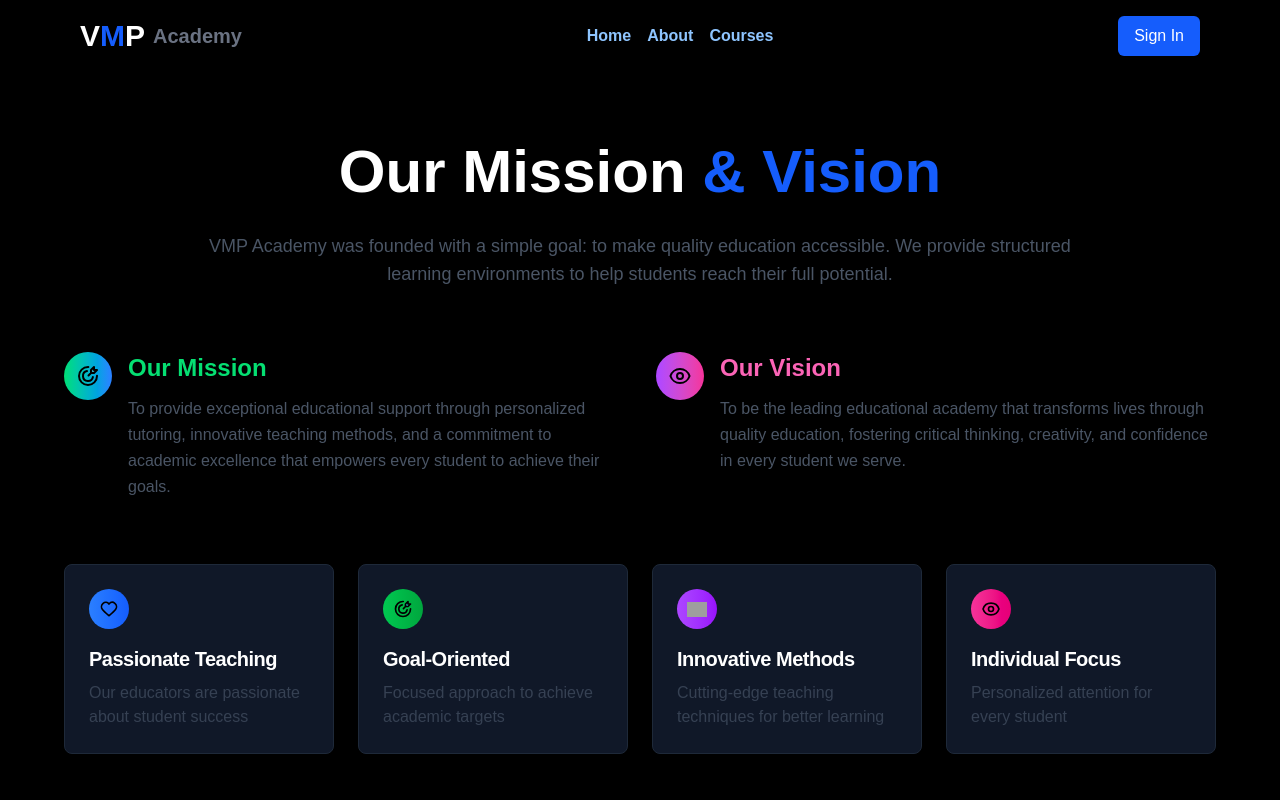
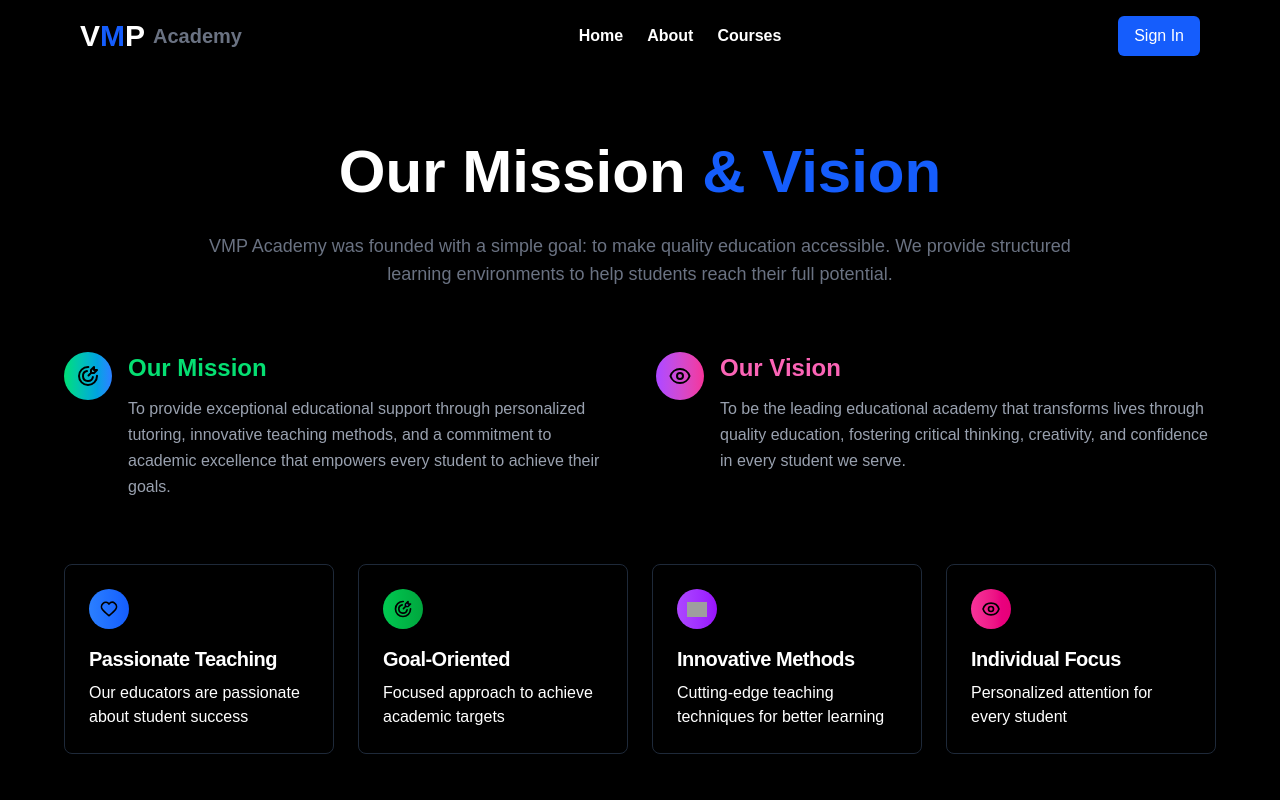
Before and after one commit to Dhanush-coder-ux/Vmp-Academy, a Next.js app: page /about in a window 1280 px wide. Shown: the top 800 px of the page. Built offline with nearby package versions, Linux system fonts and the light colour scheme; no server answers; the database is empty; grey boxes are pictures that could not be loaded.

Commit message:
button and some text changes

```diff
--- a/app/about/page.tsx
+++ b/app/about/page.tsx
@@ -12,7 +12,7 @@ const About = () => {
           <h1 className='text-3xl sm:text-5xl md:text-6xl font-semibold leading-[1.2]'>
             Our Mission <span className='text-blue-600'>& Vision</span>
           </h1>
-          <p className='mt-6 text-lg text-gray-600'>
+          <p className='mt-6 text-lg text-gray-500'>
             VMP Academy was founded with a simple goal: to make quality education accessible. We provide structured learning environments to help students reach their full potential.
           </p>
         </div>
@@ -25,7 +25,7 @@ const About = () => {
             </div>
             <div>
               <h3 className="text-2xl font-semibold mb-3 text-green-400">Our Mission</h3>
-              <p className="text-gray-600 leading-relaxed">
+              <p className="text-gray-400 leading-relaxed">
                 To provide exceptional educational support through personalized tutoring,
                 innovative teaching methods, and a commitment to academic excellence
                 that empowers every student to achieve their goals.
@@ -39,7 +39,7 @@ const About = () => {
             </div>
             <div>
               <h3 className="text-2xl font-semibold mb-3 text-pink-400">Our Vision</h3>
-              <p className="text-gray-600 leading-relaxed">
+              <p className="text-gray-400 leading-relaxed">
                 To be the leading educational academy that transforms lives through
                 quality education, fostering critical thinking, creativity, and
                 confidence in every student we serve.
@@ -50,41 +50,41 @@ const About = () => {
 
         {/* Feature Grid */}
         <div className="grid grid-cols-1 sm:grid-cols-2 lg:grid-cols-4 gap-6 max-w-6xl mx-auto mb-16">
-          <div className="block p-6  bg-gray-900 border border-gray-800 rounded-lg shadow-s transition-colors">
+          <div className="block p-6  bg-black border border-gray-800 rounded-lg shadow-s transition-colors">
             <div className="bg-gradient-to-r from-blue-500 to-blue-600 p-2 rounded-full w-10 h-10 flex items-center justify-center mb-4">
               <img src="/icons/heart.svg" height={20} width={20} alt="Passionate Teaching" />
             </div>
             <h5 className="mb-2 text-xl font-bold tracking-tight text-white">Passionate Teaching</h5>
-            <p className="font-normal text-gray-700">Our educators are passionate about student success</p>
+            <p className="font-normal text-white">Our educators are passionate about student success</p>
           </div>
 
-          <div className="block p-6  bg-gray-900 border border-gray-800 rounded-lg shadow-sm  transition-colors">
+          <div className="block p-6  bg-black border border-gray-800 rounded-lg shadow-sm  transition-colors">
             <div className="bg-gradient-to-r from-green-500 to-green-600 p-2 rounded-full w-10 h-10 flex items-center justify-center mb-4">
               <img src="/icons/goal.svg" height={20} width={20} alt="Goal-Oriented" />
             </div>
             <h5 className="mb-2 text-xl font-bold tracking-tight text-white">Goal-Oriented</h5>
-            <p className="font-normal text-gray-700">Focused approach to achieve academic targets</p>
+            <p className="font-normal text-white">Focused approach to achieve academic targets</p>
           </div>
 
-          <div className="block p-6  bg-gray-900 border border-gray-800 rounded-lg shadow-sm  transition-colors">
+          <div className="block p-6   bg-black border border-gray-800 rounded-lg shadow-sm  transition-colors">
             <div className="bg-gradient-to-r from-purple-500 to-purple-600 p-2 rounded-full w-10 h-10 flex items-center justify-center mb-4">
               <img src="/icons/bulb.svg" height={20} width={20} alt="Innovative Methods" />
             </div>
             <h5 className="mb-2 text-xl font-bold tracking-tight text-white">Innovative Methods</h5>
-            <p className="font-normal text-gray-700">Cutting-edge teaching techniques for better learning</p>
+            <p className="font-normal text-white">Cutting-edge teaching techniques for better learning</p>
           </div>
 
-          <div className="block p-6  bg-gray-900 border border-gray-800 rounded-lg shadow-sm  transition-colors">
+          <div className="block p-6   bg-black border border-gray-800 rounded-lg shadow-sm  transition-colors">
             <div className="bg-gradient-to-r from-pink-500 to-pink-600 p-2 rounded-full w-10 h-10 flex items-center justify-center mb-4">
               <img src="/icons/eye.svg" height={20} width={20} alt="Individual Focus" />
             </div>
             <h5 className="mb-2 text-xl font-bold tracking-tight text-white">Individual Focus</h5>
-            <p className="font-normal text-gray-700">Personalized attention for every student</p>
+            <p className="font-normal text-white">Personalized attention for every student</p>
           </div>
         </div>
 
         {/* What Makes Us Different Section */}
-        <div className="max-w-4xl mx-auto p-8 bg-gray-900 border border-gray-800 rounded-lg shadow-sm  transition-colors">
+        <div className="max-w-4xl mx-auto p-8  bg-black border border-gray-800 rounded-lg shadow-sm  transition-colors">
           <h2 className="text-2xl md:text-3xl font-bold text-center mb-6">What Makes Us Different</h2>
           <p className="text-gray-600 text-center text-lg">
             Our experienced educators focus on critical thinking, problem-solving, and confidence-building—because learning goes beyond textbooks. We create an environment where students thrive academically and personally.
--- a/app/admin/dashboard/page.tsx
+++ b/app/admin/dashboard/page.tsx
@@ -216,13 +216,13 @@ export default function AdminDashboard() {
                       onClick={() => { setEditCourse(course); setShowCourseForm(true) }}
                       className="text-sm px-3 py-1 bg-yellow-400 rounded hover:bg-yellow-500 transition-colors"
                     >
-                      Edit
+                      <img src="/icons/edit.svg" width={20} height={20} alt="Edit" className="inline-block w-4 h-4 mr-1" />
                     </button>
                     <button
                       onClick={() => handleDeleteCourse(course.id)}
                       className="text-sm px-3 py-1 bg-red-500 text-white rounded hover:bg-red-600 transition-colors"
                     >
-                      Delete
+                      <img src="/icons/delete.svg"  width={20} height={20} alt="" />
                     </button>
                   </div>
                 </div>
@@ -278,7 +278,7 @@ export default function AdminDashboard() {
                         onClick={() => handleDeleteActivity(activity.id)}
                         className="text-sm px-3 py-1 bg-red-500 text-white rounded hover:bg-red-600 transition-colors"
                       >
-                        Delete
+                        <img src="/icons/delete.svg"  width={20} height={20} alt="" />
                       </button>
                     </div>
                   </div>
--- a/app/courses/page.tsx
+++ b/app/courses/page.tsx
@@ -102,13 +102,13 @@ const CoursesPage = () => {
           {(activeTab === 'school' ? schoolCourses : skillCourses).map((course) => (
             <div
               key={course.id}
-              className={`bg-black border border-gray-700 rounded-xl shadow-md overflow-hidden transition-all duration-300 ${expandedCourse === course.id ? 'ring-2 ring-blue-500' : ''}`}
+              className={`bg-black border border-gray-700 rounded-xl shadow-md overflow-hidden transition-all duration-300 ${expandedCourse === course.id ? 'ring-2 ring-blue-400' : ''}`}
             >
               <div className="p-6">
                 <div className="flex justify-between items-start">
                   <div>
                     <h3 className="text-xl font-bold text-shadow-white-50">{course.title}</h3>
-                    <p className="text-blue-600 font-medium mt-1">
+                    <p className="text-blue-400 font-medium mt-1">
                       {course.type === 'school' ? `Grades: ${course.grades}` : `Level: ${course.level}`}
                     </p>
                   </div>
@@ -123,7 +123,7 @@ const CoursesPage = () => {
 
                 <button
                   onClick={() => toggleCourse(course.id)}
-                  className="mt-4 text-blue-600 hover:text-blue-800 text-sm font-medium flex items-center"
+                  className="mt-4 text-blue-400 hover:text-blue-600 text-sm font-medium flex items-center"
                 >
                   {expandedCourse === course.id ? 'Hide Syllabus' : 'View Syllabus'}
                   <svg
--- a/components/ActivityFeed.tsx
+++ b/components/ActivityFeed.tsx
@@ -63,6 +63,14 @@ export default function ActivityFeed() {
 
   return (
     <div className=" mx-auto py-8 ">
+              <div className='text-center mb-16 max-w-4xl mx-auto'>
+          <h1 className='text-3xl sm:text-5xl md:text-6xl font-semibold leading-[1.2]'>
+            Our  <span className='text-blue-600'>Activity</span>
+          </h1>
+          {/* <p className='mt-6 text-lg text-gray-500'>
+            VMP Academy was founded with a simple goal: to make quality education accessible. We provide structured learning environments to help students reach their full potential.
+          </p> */}
+        </div>
       <h2 className="text-2xl font-bold text-white mb-6">Recent Activities</h2>
 
       <div className="grid grid-cols-1 sm:grid-cols-2 lg:grid-cols-3 gap-6">
--- a/components/AdminTestimonial.tsx
+++ b/components/AdminTestimonial.tsx
@@ -278,14 +278,14 @@ export default function AdminTestimonial() {
                       className="px-3 py-1 bg-yellow-500 text-white rounded-md hover:bg-yellow-600 text-sm"
                       disabled={loading}
                     >
-                      Edit
+                      <img src="/icons/edit.svg" width={20} height={20} alt="" />
                     </button>
                     <button
                       onClick={() => handleDelete(testimonial.id)}
                       className="px-3 py-1 bg-red-500 text-white rounded-md hover:bg-red-600 text-sm"
                       disabled={loading}
                     >
-                      Delete
+                      <img src="/icons/delete.svg" width={20} height={20} alt="" />
                     </button>
                   </div>
                 </div>
--- a/components/Hero.tsx
+++ b/components/Hero.tsx
@@ -23,7 +23,7 @@ const Hero = () => {
           Welcome to <br />
           <span className='text-blue-600'>VMP Academy</span>
         </h1>
-        <p className='mt-6 text-lg text-gray-600 max-w-2xl mx-auto'>
+        <p className='mt-6 text-lg text-gray-300 max-w-2xl mx-auto'>
           Empowering students through personalized education.
           Quality tuition, expert guidance, and proven results.
         </p>
--- a/components/NavItems.tsx
+++ b/components/NavItems.tsx
@@ -12,13 +12,13 @@ const navItems = [
 const NavItems = () => {
     const pathname = usePathname();
   return (
-    <nav className='flex items-center gap-4'>
+    <nav className='flex items-center gap-6'>
       {/* hidden lg:flex items-center gap-4 */}
       {navItems.map(({ label, href })=>(
       <Link
           href={href}
           key={label}
-          className= "text-blue-300 font-semibold"
+          className= "text-white font-semibold"
 
         >
           <span>
```
Also changed, not shown: components/WhyChooseUs.tsx (+7 -7 lines), public/icons/delete.svg (added), public/icons/edit.svg (added).
